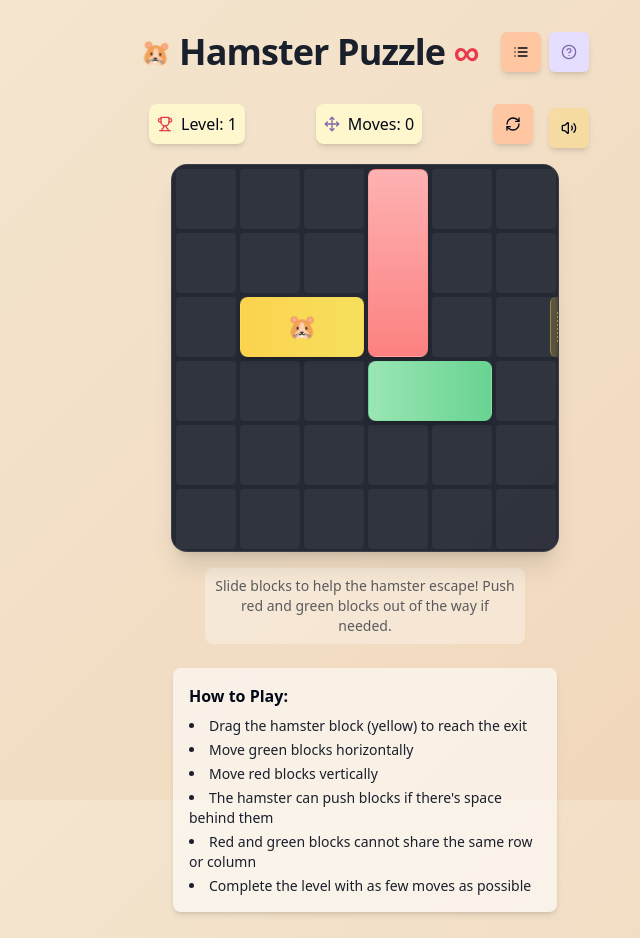
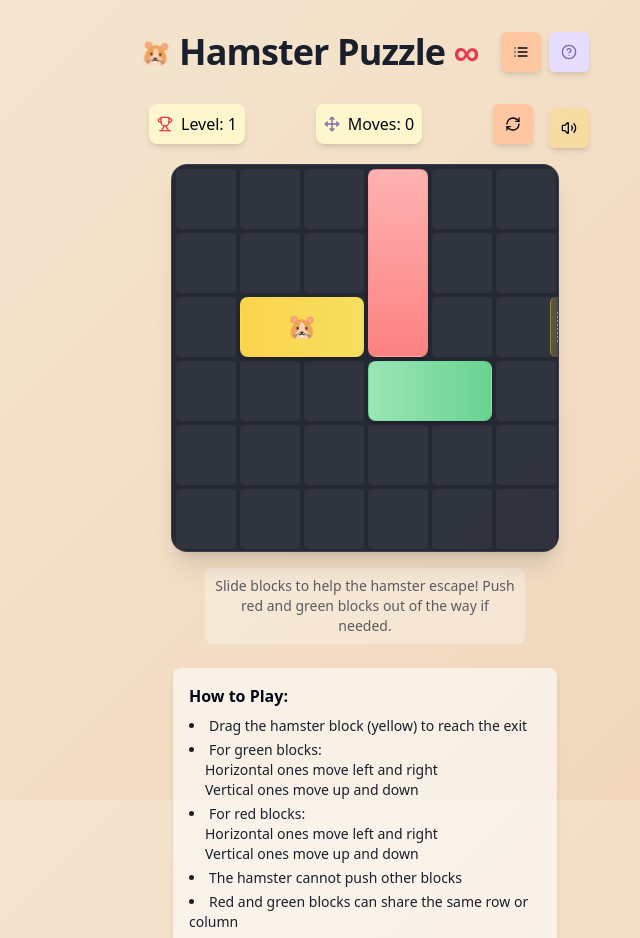
Before and after one commit to meedbahrii/hamster-slide-quest-infinity, a React (Vite) app: page / in a window 1280 px wide. Shown: the top 938 px of the page, without its empty margins (275-915 px from the left). Built offline with nearby package versions, Linux system fonts and the light colour scheme.

Commit message:
Update game instructions
Update the game instructions based on the provided text.

```diff
--- a/src/pages/Index.tsx
+++ b/src/pages/Index.tsx
@@ -55,10 +55,20 @@ const Index = () => {
           <h2 className="font-bold mb-2">How to Play:</h2>
           <ul className={`list-disc list-inside space-y-1 text-left ${deviceInfo.isMobile ? "text-xs" : "text-sm"} text-[#1A1F2C]`}>
             <li>Drag the <span className="font-medium">hamster block (yellow)</span> to reach the exit</li>
-            <li>Move <span className="font-medium">green blocks</span> horizontally</li>
-            <li>Move <span className="font-medium">red blocks</span> vertically</li>
-            <li>The hamster can push blocks if there's space behind them</li>
-            <li><span className="font-medium">Red and green blocks</span> cannot share the same row or column</li>
+            <li>For <span className="font-medium">green blocks</span>:
+              <ul className="list-inside ml-4">
+                <li>Horizontal ones move left and right</li>
+                <li>Vertical ones move up and down</li>
+              </ul>
+            </li>
+            <li>For <span className="font-medium">red blocks</span>:
+              <ul className="list-inside ml-4">
+                <li>Horizontal ones move left and right</li>
+                <li>Vertical ones move up and down</li>
+              </ul>
+            </li>
+            <li>The hamster <span className="font-medium">cannot push</span> other blocks</li>
+            <li><span className="font-medium">Red and green blocks</span> can share the same row or column</li>
             <li>Complete the level with as few moves as possible</li>
           </ul>
         </motion.div>
```
